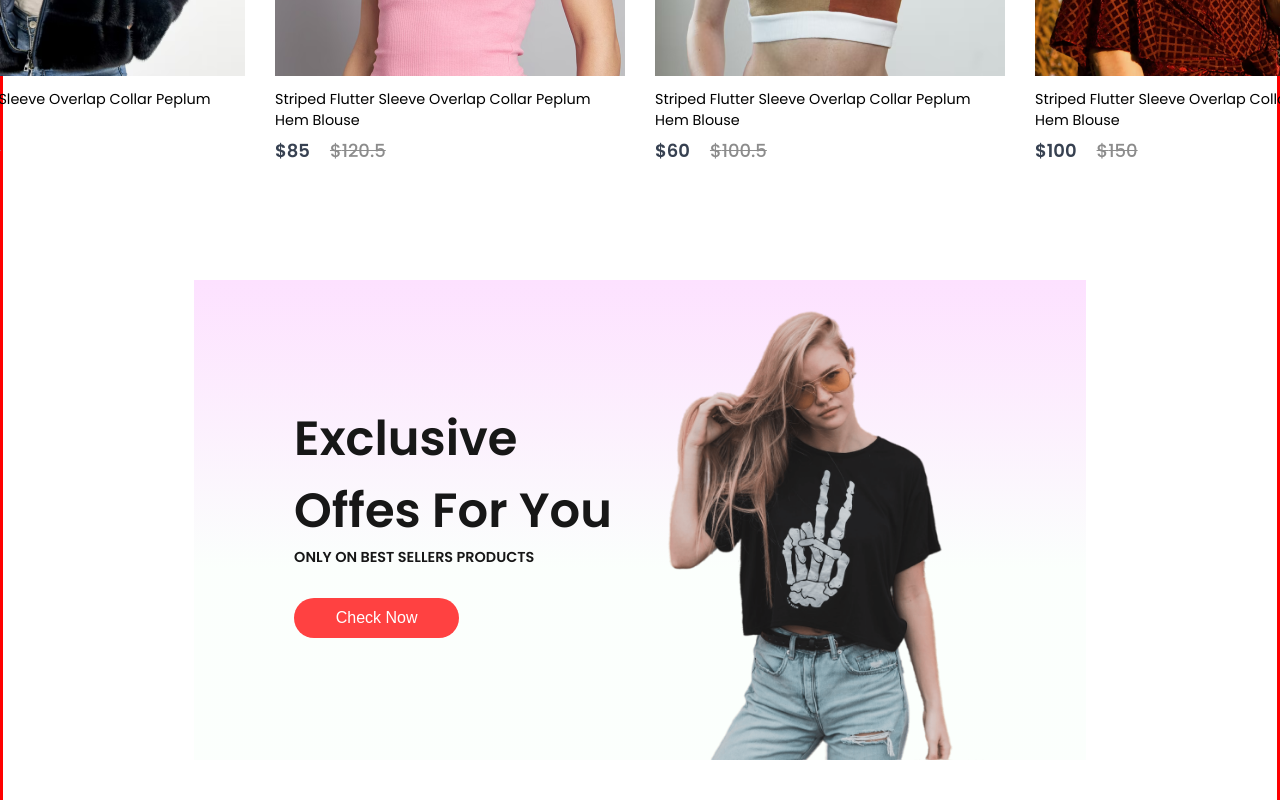
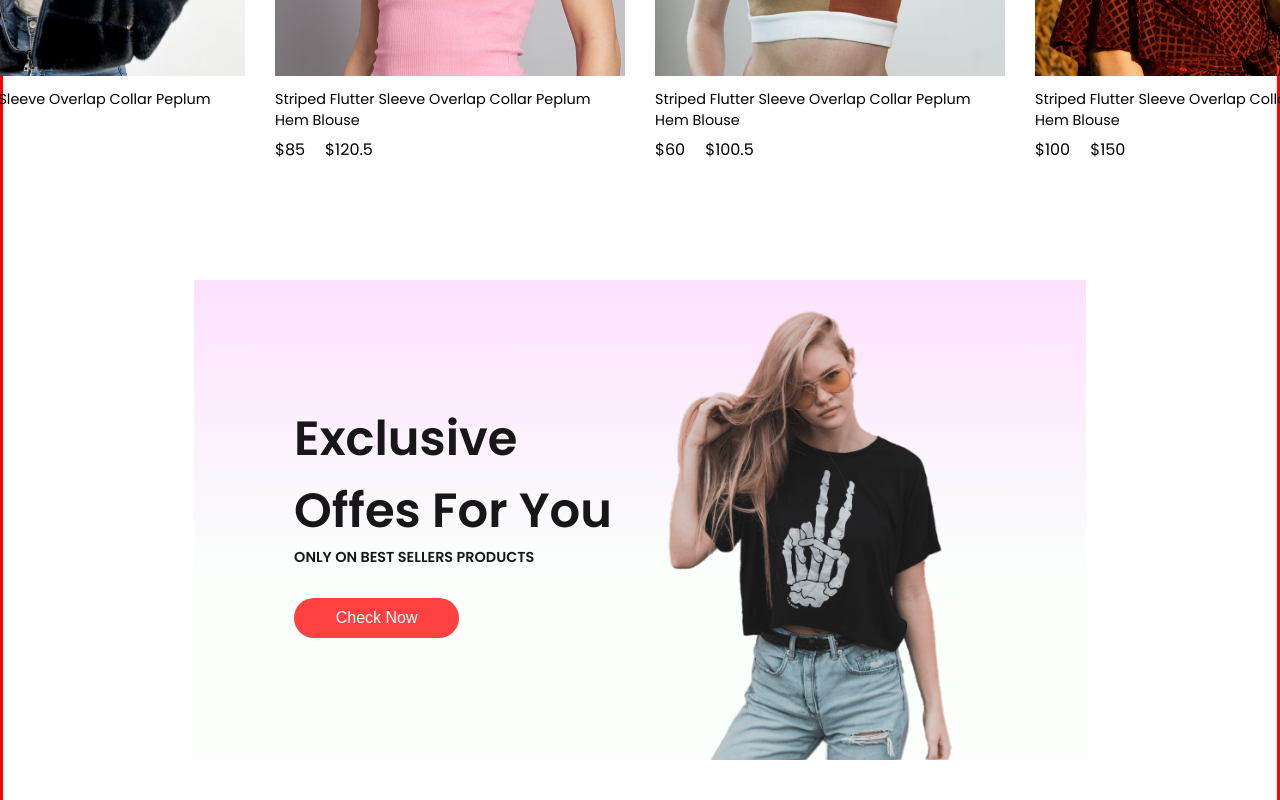
Before and after one commit to Raviegupta/e-comm-app, a React (Create React App) app: page / in a window 1280 px wide. Shown: the part 1340-2140 px from the top of the page. Built offline with nearby package versions, Linux system fonts and the light colour scheme.

Commit message:
Item Component Template

```diff
--- a/src/Components/Items/Item.jsx
+++ b/src/Components/Items/Item.jsx
@@ -1,18 +1,13 @@
 import './Item.css'
-import { Link } from 'react-router-dom'
 
 const Item = (props) => {
   return (
-    <div className='item'>
-        <img src={props.image} alt="" />
-        <p>{props.name}</p>
-        <div className="item-prices">
-        <div className="item-price-new">
-          ${props.new_price}
-        </div>
-        <div className="item-price-old">
-          ${props.old_price}
-        </div>
+    <div className="item">
+      <img src={props.image} alt="" />
+      <p>{props.name}</p>
+      <div className="item-prices">
+        <div className="item-prices-new">${props.new_price}</div>
+        <div className="item-prices-old">${props.old_price}</div>
       </div>
     </div>
   )
```
